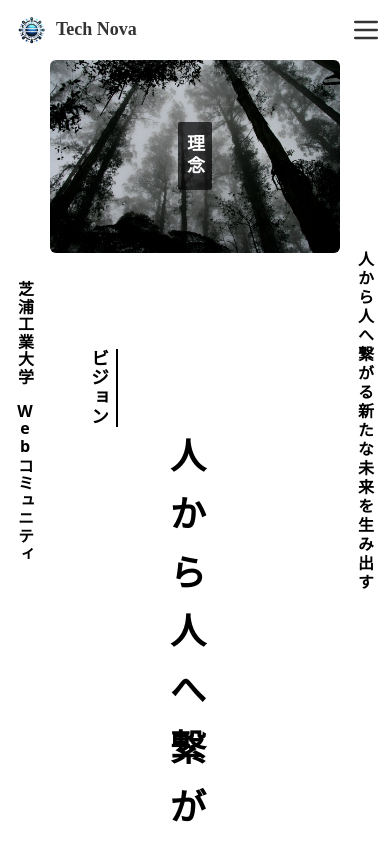
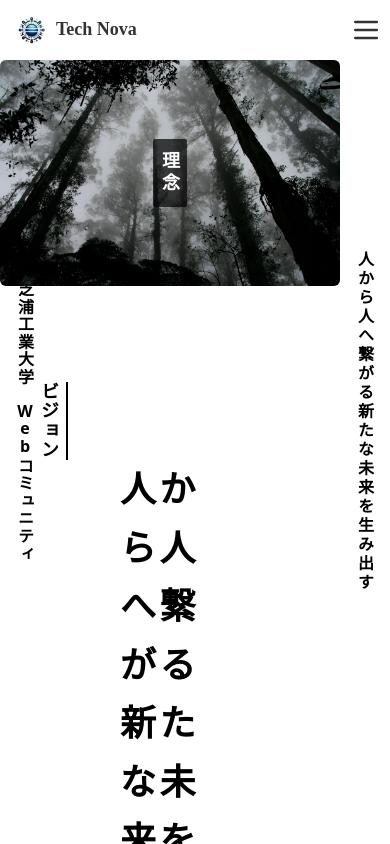
Before and after one commit to TechNovaJP/technova-web, a Next.js app: page /about in a window 390 px wide. Shown: the top 844 px of the page. Built offline with nearby package versions, Linux system fonts and the light colour scheme.

Commit message:
AboutPage　レスポンシブをtailwind 仕様に変更

```diff
--- a/src/app/about/page.tsx
+++ b/src/app/about/page.tsx
@@ -8,7 +8,7 @@ import Section from "@/components/section/Section";
 
 export default function About() {
   return (
-    <main className="flex w-full flex-col items-center justify-between px-[50px]">
+    <main className="flex w-full flex-col items-center justify-between sm:px-[50px] pr-[50px]">
       <CenteredTextOverlay topImage={topImage} text="理念" />
       <Section
         title="ビジョン"
```
